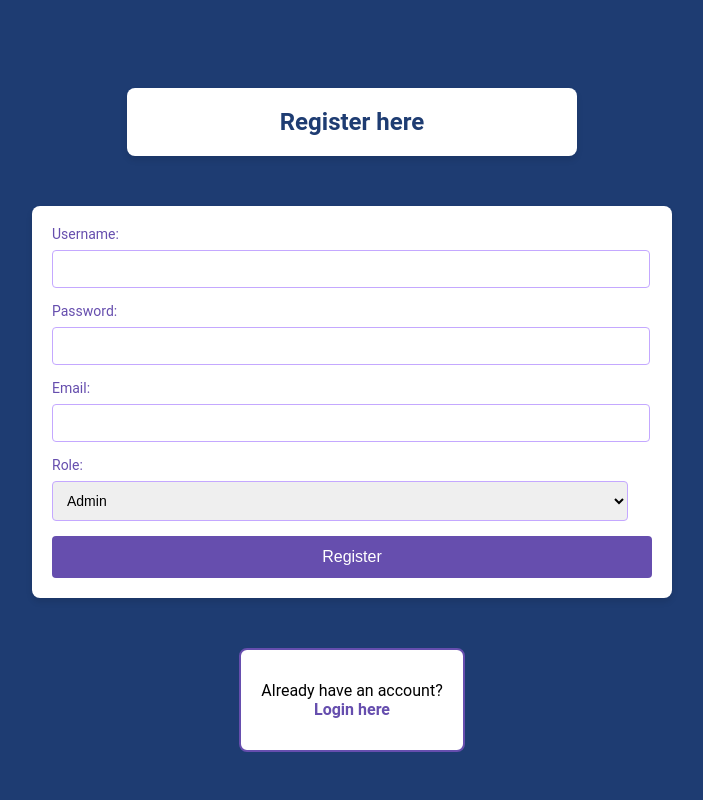
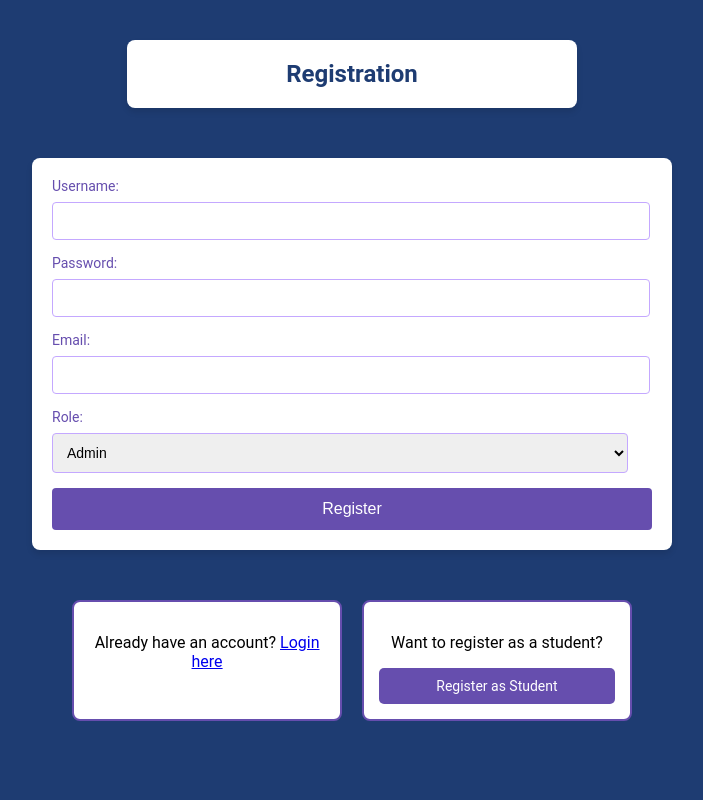
Before and after one commit to Hamza-Bin-Merza/SWAB-Project, a PHP site: page /register.php in a window 1280 px wide. Shown: the whole page, without its empty margins (288-991 px from the left). Run offline with PHP 8.4, Linux system fonts and the light colour scheme.

Commit message:
Add files via upload

```diff
--- a/register.php
+++ b/register.php
@@ -1,36 +1,56 @@
 <?php
+session_start();
 include 'db_connection.php';
+
+// Generate CSRF Token if not set
+if (empty($_SESSION['csrf_token'])) {
+    $_SESSION['csrf_token'] = bin2hex(random_bytes(32));
+}
 
 $success_message = '';
 $error_message = '';
 
-// Check if the form is submitted
 if ($_SERVER['REQUEST_METHOD'] == 'POST') {
-    // Get form data
-    $username = $_POST['username'];
-    $password = $_POST['password'];
-    $email = $_POST['email'];
-    $role = $_POST['role'];
+    // Validate CSRF Token
+    if (!isset($_POST['csrf_token']) || $_POST['csrf_token'] !== $_SESSION['csrf_token']) {
+        die("CSRF token validation failed!");
+    }
 
+    // Sanitize and validate input
+    $username = trim($_POST['username']);
+    $password = trim($_POST['password']);
+    $email = trim($_POST['email']);
+    $role = trim($_POST['role']);
+
+    // Input validation: prevent XSS & ensure only valid input
+    if (!preg_match("/^[a-zA-Z0-9]+$/", $username)) {
+        $error_message = "Error: Username can only contain letters and numbers!";
+    } elseif (!filter_var($email, FILTER_VALIDATE_EMAIL)) {
+        $error_message = "Error: Invalid email format!";
+    } elseif (strlen($password) < 6) {
+        $error_message = "Error: Password must be at least 6 characters!";
+    } elseif ($role !== "Admin" && $role !== "Faculty") {
+        $error_message = "Error: Invalid role selection!";
+    } else {
         // Hash the password
         $password_hash = password_hash($password, PASSWORD_DEFAULT);
 
-    // Prepare SQL query
-    $sql = "INSERT INTO users (username, password_hash, email, role)
-            VALUES (?, ?, ?, ?)";
+        // Secure SQL Query with Prepared Statement
+        $sql = "INSERT INTO users (username, password_hash, email, role) VALUES (?, ?, ?, ?)";
 
         if ($stmt = $con->prepare($sql)) {
             $stmt->bind_param('ssss', $username, $password_hash, $email, $role);
             if ($stmt->execute()) {
-            // Redirect to the login page after successful registration
+                // Redirect to login page after successful registration
                 header("Location: login.php");
-            exit; // Stop further execution
+                exit;
             } else {
                 $error_message = "Error: " . $stmt->error;
             }
             $stmt->close();
         } else {
             $error_message = "Error preparing statement: " . $con->error;
+        }
     }
 }
 ?>
@@ -50,9 +70,9 @@ if ($_SERVER['REQUEST_METHOD'] == 'POST') {
             padding: 0;
             display: flex;
             flex-direction: column;
-            justify-content: center;
             align-items: center;
-            height: 100vh;
+            min-height: 100vh;
+            overflow-y: auto; /* Enable vertical scrolling */
         }
 
         h2 {
@@ -126,45 +146,59 @@ if ($_SERVER['REQUEST_METHOD'] == 'POST') {
             color: #C4A8FF;
         }
 
-        .already-account-box {
-            display: inline-block;
+        .bottom-container {
+            display: flex;
+            justify-content: center;
+            gap: 20px; /* Space between boxes */
+            margin-top: 20px;
+        }
+
+        .already-account-box, .register-student-box {
+            flex: 1;
+            max-width: 300px;
             padding: 15px;
             border: 2px solid #664EAE;
             border-radius: 8px;
             background-color: #fff;
             text-align: center;
-            margin-top: 20px;
-            width: 15%;  /* Matches form width */
-            margin-left: auto;
-            margin-right: auto;
         }
 
-        .already-account-box a {
+        .student-button {
+            display: block;
+            margin-top: 10px;
+            padding: 10px 20px;
+            background-color: #664EAE;
+            color: white;
             text-decoration: none;
-            color: #664EAE;
-            font-weight: bold;
-            transition: color 0.3s ease;
+            border-radius: 5px;
+            font-size: 14px;
+            transition: background-color 0.3s ease;
         }
 
-        .already-account-box a:hover {
-            color: #1A0554;
+        .student-button:hover {
+            background-color: #1A0554;
         }
+
+
+
     </style>
 </head>
 <body>
 
-<h2>Register here</h2>
+<h2>Registration</h2>
 
 <!-- Display Success or Error Message -->
 <?php if ($success_message): ?>
-    <div class="alert alert-success"><?php echo $success_message; ?></div>
+    <div class="alert alert-success"><?php echo htmlspecialchars($success_message); ?></div>
 <?php endif; ?>
 <?php if ($error_message): ?>
-    <div class="alert alert-danger"><?php echo $error_message; ?></div>
+    <div class="alert alert-danger"><?php echo htmlspecialchars($error_message); ?></div>
 <?php endif; ?>
 
 <div class="form-container">
     <form method="POST">
+        <input type="hidden" name="csrf_token" value="<?= $_SESSION['csrf_token']; ?>">
+
         <label for="username">Username:</label>
         <input type="text" name="username" required>
 
@@ -184,10 +218,18 @@ if ($_SERVER['REQUEST_METHOD'] == 'POST') {
     </form>
 </div>
 
-<!-- "Already have an account?" link to login page -->
+<div class="bottom-container">
     <div class="already-account-box">
         <p>Already have an account? <a href="login.php">Login here</a></p>
     </div>
 
+    <div class="register-student-box">
+        <p>Want to register as a student?</p>
+        <a href="register_student.php" class="student-button">Register as Student</a>
+    </div>
+</div>
+
+
+
 </body>
 </html>
```
Also changed, not shown: login.php (+37 -20 lines), register_student.php (+44 -22 lines). Lines whose indentation alone changed are shown as unchanged.
